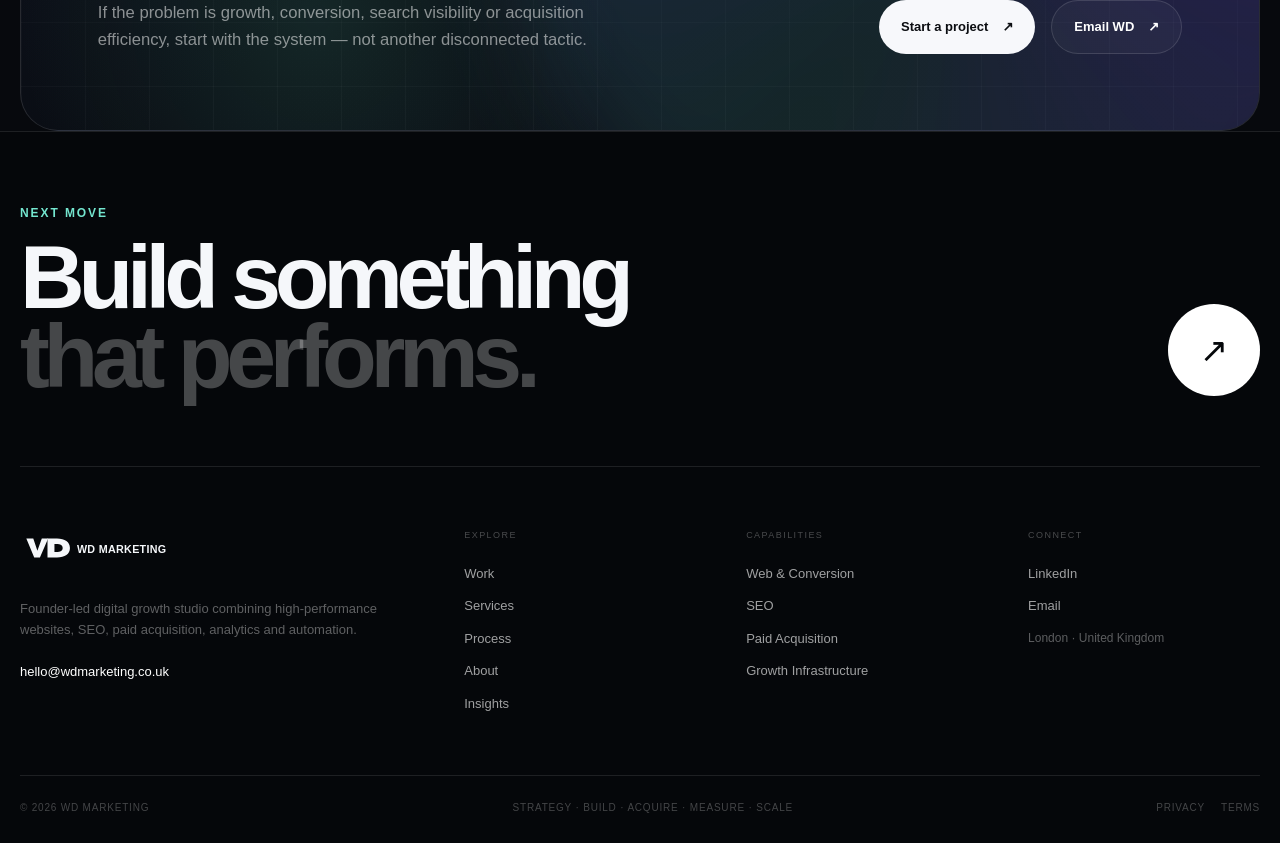
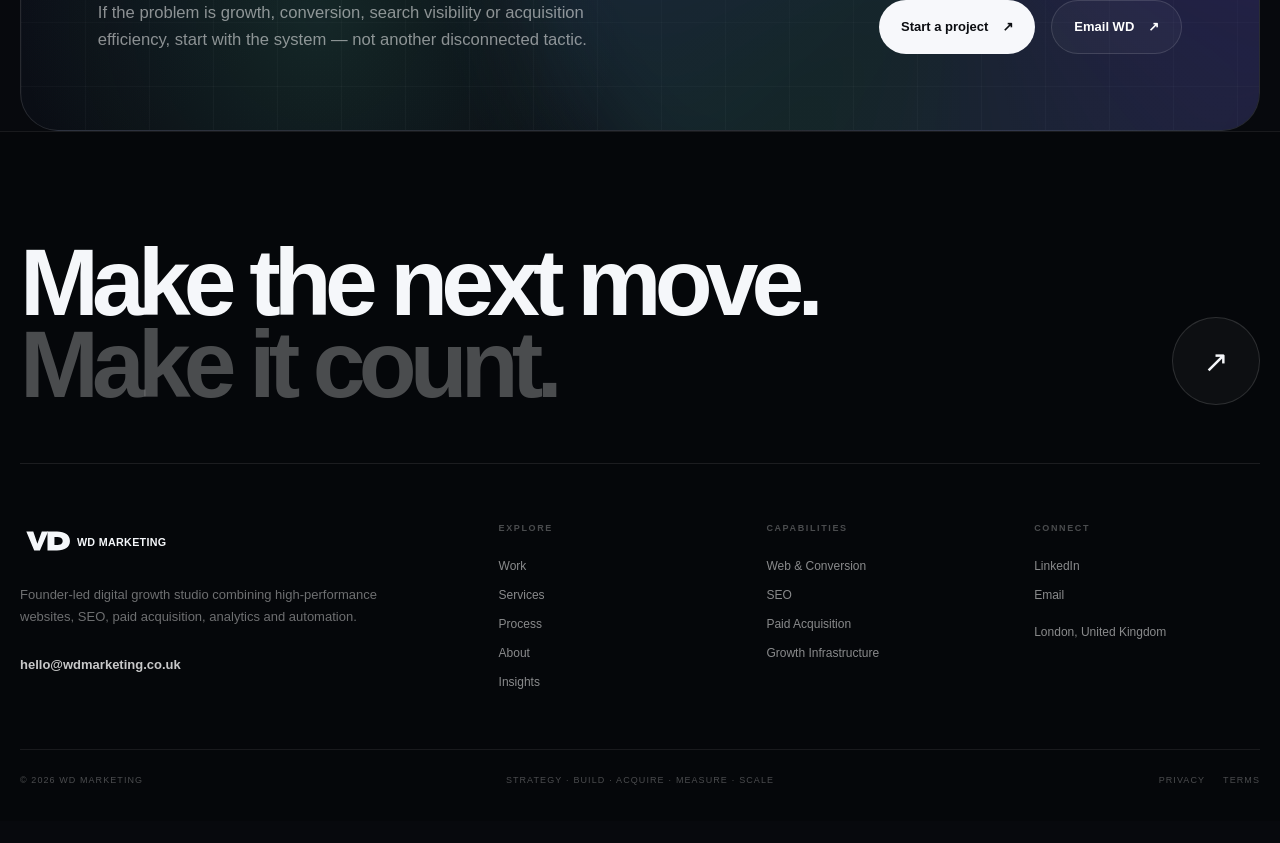
Before and after one commit to waeldaas192/wd-marketing, a Next.js app: page / in a window 1280 px wide. Shown: the part 7600-8443 px from the top of the page. After the commit the page ends 8421 px from the top, so only its background shows below. Built offline with nearby package versions, Linux system fonts and the light colour scheme.

Commit message:
feat: rebuild global footer

```diff
--- a/src/components/layout/Footer.tsx
+++ b/src/components/layout/Footer.tsx
@@ -2,6 +2,7 @@ import Image from "next/image";
 import Link from "next/link";
 import { navigation, site } from "@/data/site";
 import { assets } from "@/data/assets";
+import styles from "./Footer.module.css";
 
 const serviceLinks = [
   ["Web & Conversion", "/services/web-conversion"],
@@ -12,41 +13,50 @@ const serviceLinks = [
 
 export function Footer() {
   return (
-    <footer className="mega-footer">
+    <footer className={styles.footer}>
       <div className="container">
-        <div className="footer-cta">
-          <div>
-            <p className="eyebrow">Next move</p>
-            <h2>Build something<br /><span>that performs.</span></h2>
-          </div>
-          <Link href="/contact" className="footer-arrow" aria-label="Start a project">↗</Link>
+        <div className={styles.top}>
+          <h2 className={styles.title}>
+            Make the next move.
+            <span>Make it count.</span>
+          </h2>
+          <Link href="/contact" className={styles.arrow} aria-label="Start a project">↗</Link>
         </div>
 
-        <div className="footer-grid">
-          <div className="footer-brand">
-            <Link href="/" className="brand-lockup">
-              <Image src={assets.brand.logo.src} alt={assets.brand.logo.alt} width={assets.brand.logo.width} height={assets.brand.logo.height} className="h-[38px] w-auto" />
+        <div className={styles.grid}>
+          <div className={styles.brand}>
+            <Link href="/" aria-label="WD Marketing home">
+              <Image
+                src={assets.brand.logo.src}
+                alt={assets.brand.logo.alt}
+                width={assets.brand.logo.width}
+                height={assets.brand.logo.height}
+                className="h-[38px] w-auto"
+              />
             </Link>
             <p>{site.description}</p>
-            <a href={`mailto:${site.email}`}>{site.email}</a>
+            <a className={styles.email} href={`mailto:${site.email}`}>{site.email}</a>
           </div>
-          <div>
-            <span className="footer-label">Explore</span>
+
+          <div className={styles.column}>
+            <span className={styles.label}>Explore</span>
             {navigation.map((item) => <Link key={item.href} href={item.href}>{item.label}</Link>)}
           </div>
-          <div>
-            <span className="footer-label">Capabilities</span>
+
+          <div className={styles.column}>
+            <span className={styles.label}>Capabilities</span>
             {serviceLinks.map(([label, href]) => <Link key={href} href={href}>{label}</Link>)}
           </div>
-          <div>
-            <span className="footer-label">Connect</span>
+
+          <div className={styles.column}>
+            <span className={styles.label}>Connect</span>
             <a href="https://www.linkedin.com" rel="noreferrer">LinkedIn</a>
-            <a href="mailto:hello@wdmarketing.co.uk">Email</a>
-            <span className="footer-location">London · United Kingdom</span>
+            <a href={`mailto:${site.email}`}>Email</a>
+            <span className={styles.location}>{site.location}</span>
           </div>
         </div>
 
-        <div className="footer-bottom">
+        <div className={styles.bottom}>
           <span>© 2026 WD Marketing</span>
           <span>Strategy · Build · Acquire · Measure · Scale</span>
           <div><Link href="/privacy">Privacy</Link><Link href="/terms">Terms</Link></div>
```
